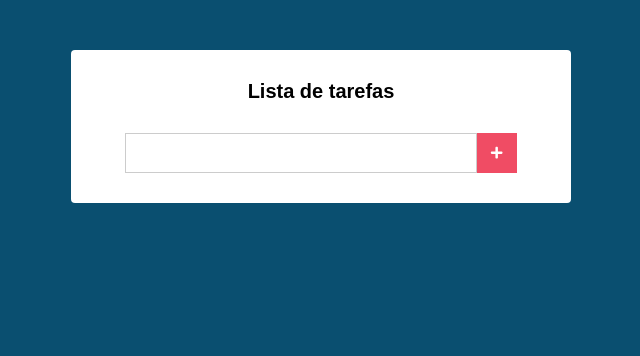
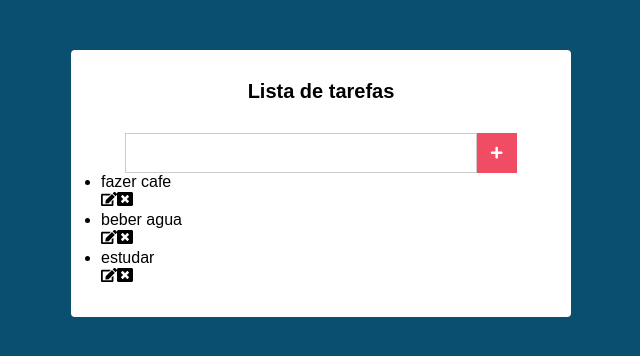
Before and after one commit to GeorgeSalu/JavaScript-e-TypeScript, a React (Create React App) app in the folder react/listatarefas/: page / in a window 1280 px wide. Shown: the top 356 px of the page, without its empty margins (319-959 px from the left). Built offline with nearby package versions, Linux system fonts and the light colour scheme.

Commit message:
estilizando as tarefas

```diff
--- a/react/listatarefas/src/components/Main.js
+++ b/react/listatarefas/src/components/Main.js
@@ -1,11 +1,16 @@
 import React, {Component} from 'react'
-import {FaPlus} from 'react-icons/fa'
+import {FaPlus, FaEdit, FaWindowClose} from 'react-icons/fa'
 import './Main.css'
 
 export default class Main extends Component {
 
   state = {
     novaTarefa: '',
+    tarefas: [
+      'fazer cafe',
+      'beber agua',
+      'estudar'
+    ]
   };
 
   handleChange = (e) => {
@@ -15,7 +20,7 @@ export default class Main extends Component {
   }
 
   render() {
-    const {novaTarefa} = this.state
+    const {novaTarefa, tarefas} = this.state
     return (
       <div className="main">
         <h1>Lista de tarefas</h1>
@@ -29,6 +34,17 @@ export default class Main extends Component {
             <FaPlus />
           </button>
         </form>
+
+        <ul className="tarefas">
+          {tarefas.map(tarefa => (
+            <li key={tarefa}>{tarefa}
+              <div>
+                <FaEdit />
+                <FaWindowClose />
+              </div>
+            </li>
+          ))}
+        </ul>
       </div>
     )
   }
```
